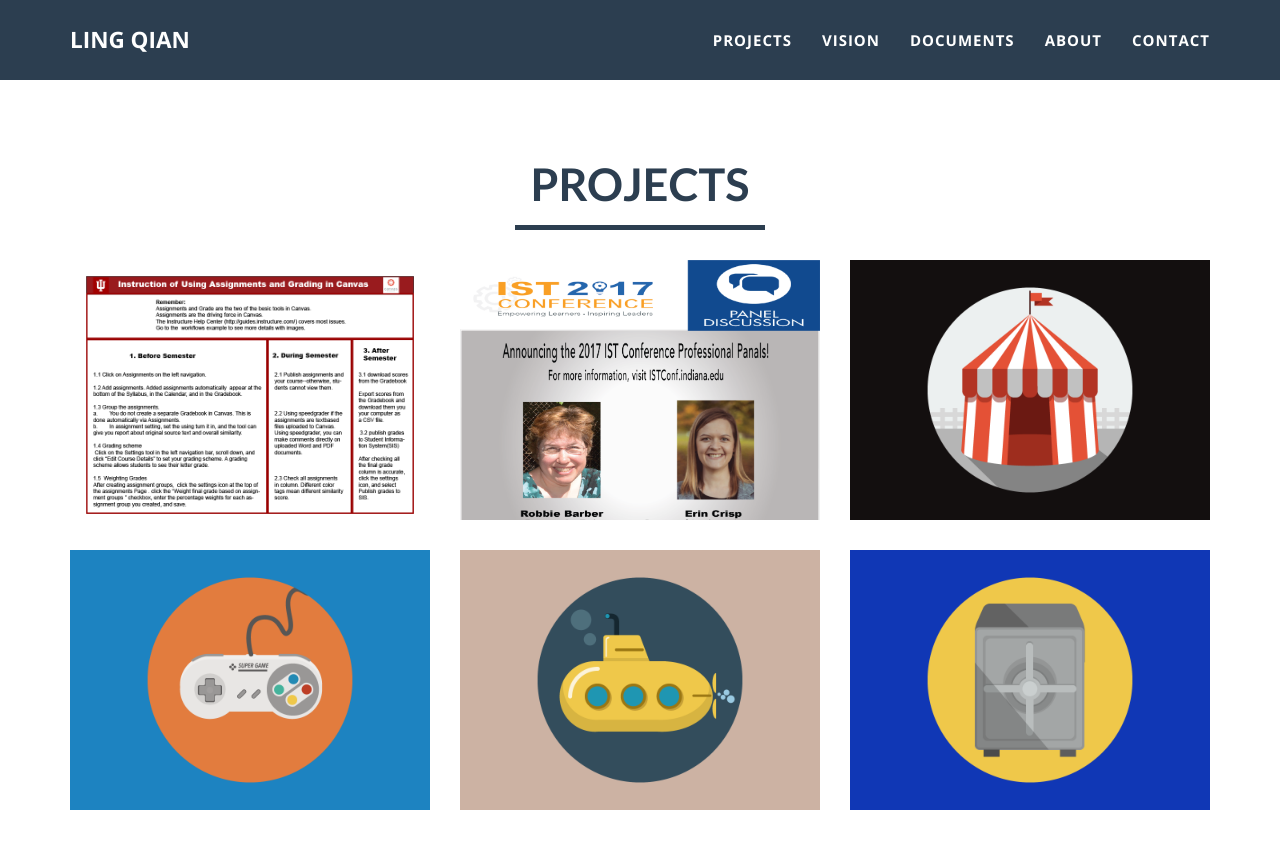
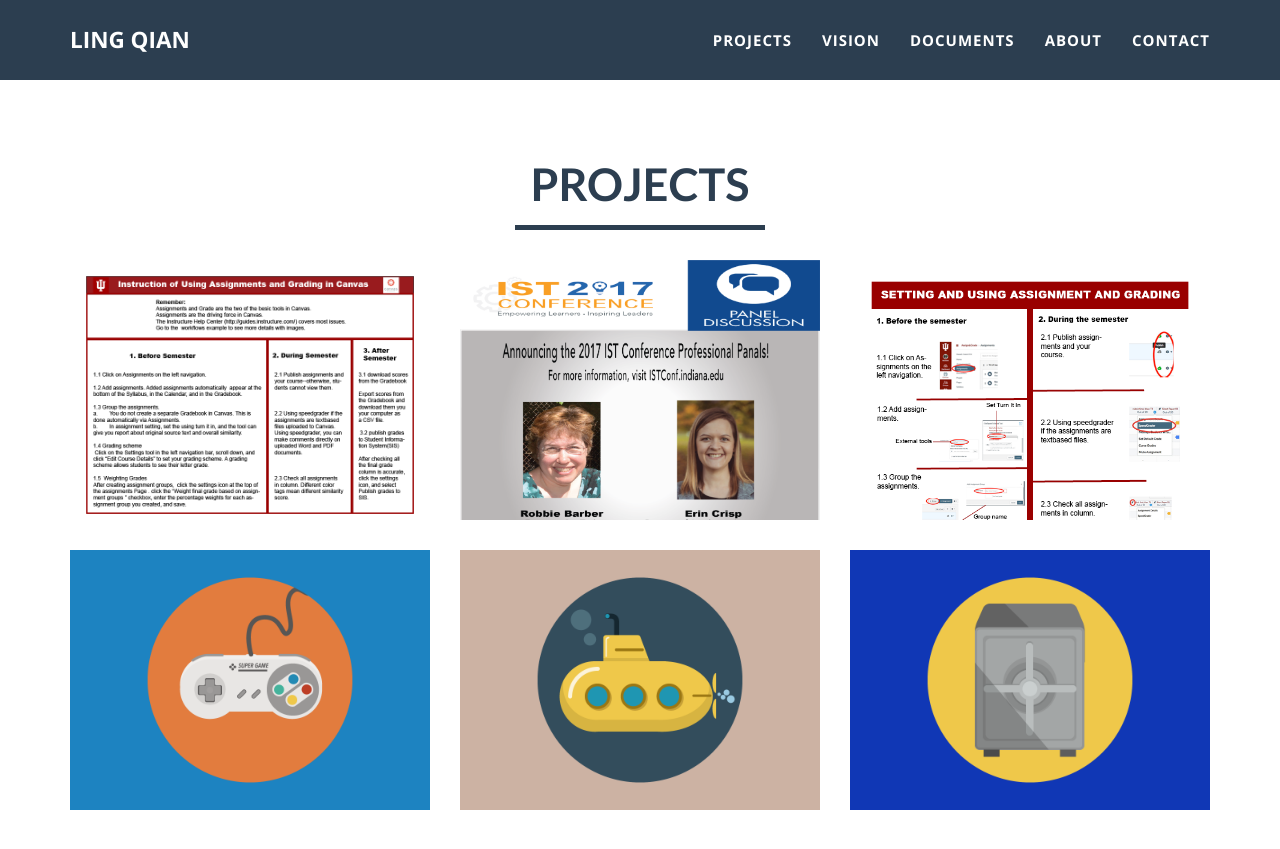
Before and after one commit to lingqiann/lingqiann.github.io, a Jekyll site: the page built from index.html, in a window 1280 px wide and 900 px high, scrolled down 925 px. Shown: the top 849 px of the window. Built offline with Jekyll 4.4.1, drawn with Linux system fonts in a browser that asks for light colours.

Commit message:
Update 2014-07-16-project-3.markdown

```diff
--- a/_posts/2014-07-16-project-3.markdown
+++ b/_posts/2014-07-16-project-3.markdown
@@ -2,7 +2,7 @@
 layout: default
 modal-id: 3
 date: 2014-07-16
-img: circus.png
+img: job_aid2.png
 alt: image-alt
 project-date: April 2014
 client: Start Bootstrap
```
